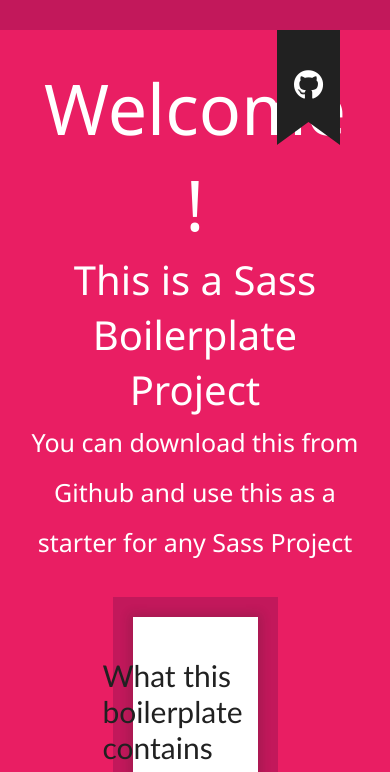
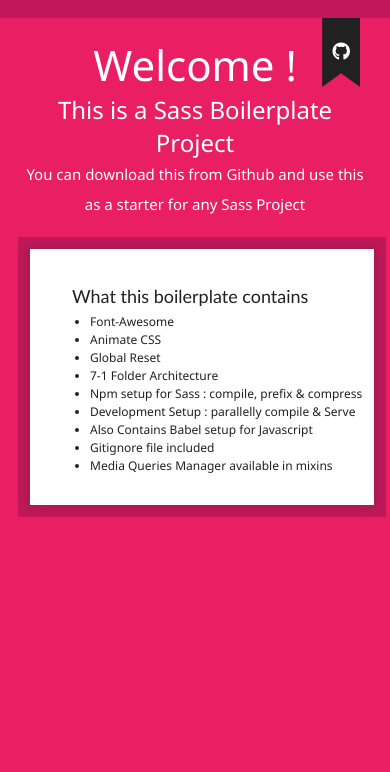
Before and after one commit to zinox9/sassplate, a website: page public/index.html in a window 390 px wide. Shown: the top 772 px of the page. Drawn offline with Linux system fonts and the light colour scheme.

Commit message:
Added media query manager

```diff
--- a/public/index.html
+++ b/public/index.html
@@ -54,6 +54,9 @@
                      <li class="header__list-item">
                         Gitignore file included
                      </li>
+                     <li class="header__list-item">
+                        Media Queries Manager available in mixins
+                     </li>
                   </ul>
                </div>
             </div>
--- /dev/null
+++ b/src/scss/abstracts/_mixins.scss
@@ -0,0 +1,59 @@
+// MEDIA QUERY MANAGER
+
+/*
+0 - 600px:          Phone
+600- 900px:         Tablet Portrait
+900 - 1200px:       Tablet Landscape
+(1200 - 1800px)     is where our normal styles apply
+1800px + :          Big Desktop
+*/
+
+/*
+$breakpoint argument choices:
+- phone
+- tab-port
+- tab-land
+- big-desktop
+
+ORDER: BASE + Typography > generl layout + grid > page layout > components
+*/
+
+// 1em = 16px
+
+@mixin respond($breakpoint) {
+   @if $breakpoint == phone-vsmall {
+      @media only screen and (max-width: 24.37em) {
+         @content;
+      } //390px
+   }
+
+   @if $breakpoint == phone-small {
+      @media only screen and (max-width: 28.12em) {
+         @content;
+      } //450px
+   }
+
+   @if $breakpoint == phone {
+      @media only screen and (max-width: 37.5em) {
+         @content;
+      } //600px
+   }
+
+   @if $breakpoint == tab-port {
+      @media only screen and (max-width: 56.25em) {
+         @content;
+      } //900px
+   }
+
+   @if $breakpoint == tab-land {
+      @media only screen and (max-width: 75em) {
+         @content;
+      } //1200px
+   }
+
+   @if $breakpoint == big-desktop {
+      @media only screen and (min-width: 112.5em) {
+         @content;
+      } //1800px
+   }
+}
--- a/src/scss/base/_reset.scss
+++ b/src/scss/base/_reset.scss
@@ -7,8 +7,35 @@
 }
 
 html {
-   font-size: 62.5%; //defines 1rem everywhere as 10px
+   // This defines what 1 rem is
+   font-size: 62.5%; // 1rem = 10px,  10/16 = 62.5%
+   /* of root font size 16px */
+
+   @include respond(tab-land) {
+      font-size: 56.25%; // 1rem = 9px,  9/16 = 56.25%
+   }
+
+   @include respond(tab-port) {
+      font-size: 50%; // 1rem = 8px,  8/16 = 50%
+   }
+
+   @include respond(phone) {
+      font-size: 43.75%; // 1rem = 7px,  7/16 = 43.75%
+   }
+
+   @include respond(phone-small) {
+      font-size: 37.5%; // 1rem = 6px,  6/16 = 37.50%
+   }
+
+   @include respond(phone-vsmall) {
+      font-size: 28.13%; // 1rem = 4.5px,  4.5/16 = 28.13%
+   }
+
+   @include respond(big-desktop) {
+      font-size: 75%; // 1rem = 12px
+   }
 }
+
 body {
    box-sizing: border-box;
    color: $color-white;
--- a/src/scss/layout/_header.scss
+++ b/src/scss/layout/_header.scss
@@ -15,13 +15,12 @@
       position: absolute;
       top: 0;
       right: 5rem;
-      // transform: rotate(45deg);
    }
 
    &__description {
       background-color: $color-white;
       color: $color-black;
-      padding: 3rem 1rem;
+      padding: 5rem 10rem;
       text-align: left;
       display: flex;
       flex-direction: column;
@@ -31,7 +30,7 @@
    }
 
    &__description-box {
-      width: 50%;
+      width: max-content;
       margin: 3rem auto;
       border: 2rem solid $color-primary-dark;
    }
--- a/src/scss/main.scss
+++ b/src/scss/main.scss
@@ -1,3 +1,4 @@
+@import "abstracts/mixins";
 @import "abstracts/variables";
 @import "abstracts/utilities";
 
```
Also changed, not shown: README.md, public/css/style.css.
